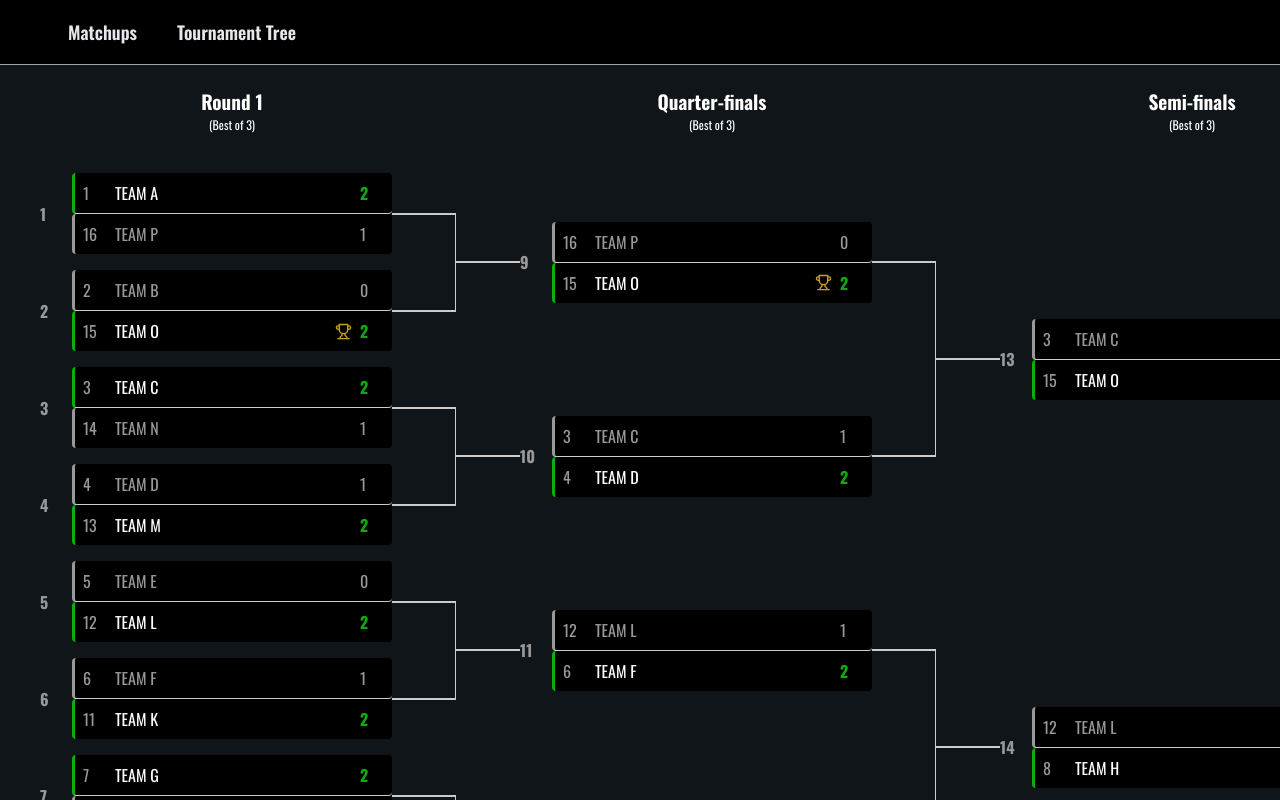
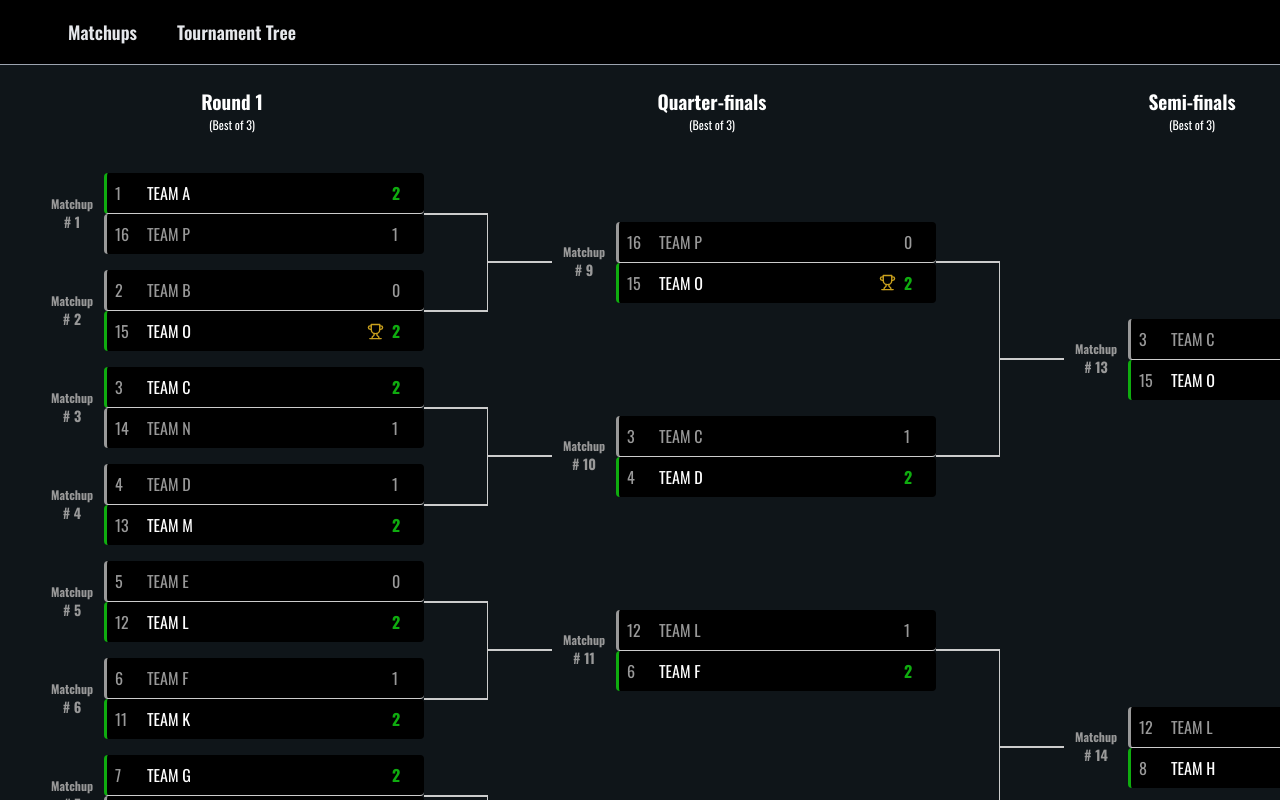
Before and after one commit to ozanisgor/tournament-tree, a Next.js app: page / in a window 1280 px wide. Shown: the top 800 px of the page. Built offline with nearby package versions, Linux system fonts and the light colour scheme.

Commit message:
UPDATE: matchup numbers

```diff
--- a/components/Match.tsx
+++ b/components/Match.tsx
@@ -54,7 +54,9 @@ export default function Match({
         animate={{ opacity: 1, y: 0, x: 0, transition: { delay: 0.1 * id } }}
         onClick={openModal}
       >
-        <div className="bracket-match-id">{id}</div>
+        <div className="bracket-match-id text-center text-xs flex flex-col">
+          Matchup <span className="text-sm"># {id}</span>
+        </div>
         <div className={`bracket-players`}>
           {players.map(({ name, seed, ...player }, index) => (
             <Player
--- a/styles/globals.css
+++ b/styles/globals.css
@@ -62,7 +62,7 @@ body {
     display: flex;
     justify-content: center;
     flex-direction: column;
-    width: 2rem;
+    width: 4rem;
     font-weight: bold;
     color: #999;
   }
```
